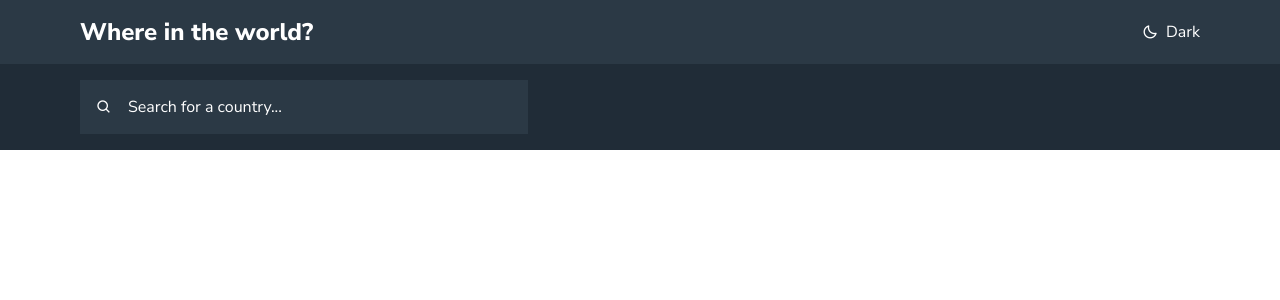
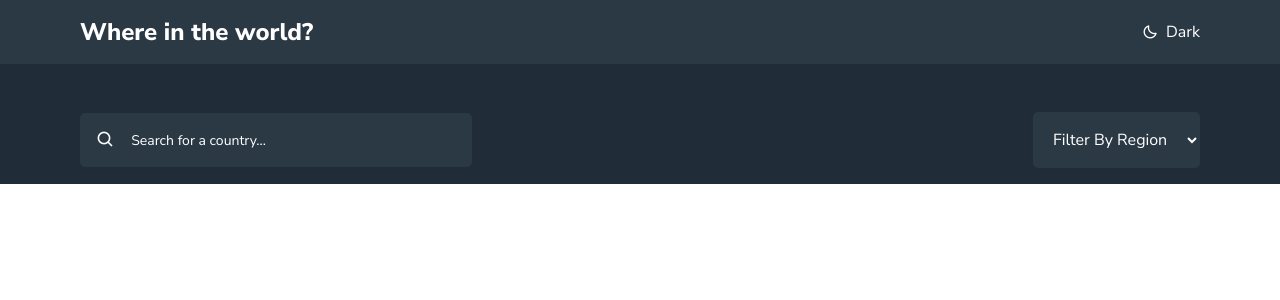
Before and after one commit to Vasant-Mestry-11/countries-api-app, a React (Create React App) app: page / in a window 1280 px wide. Shown: the top 300 px of the page. Built offline with nearby package versions, Linux system fonts and the light colour scheme.

Commit message:
:sparkles: :art: Select Component added

```diff
--- a/src/App.css
+++ b/src/App.css
@@ -38,6 +38,8 @@ button,
 select,
 textarea {
   font: inherit;
+  outline: none;
+  border: none;
 }
 
 a {
@@ -59,18 +61,19 @@ h6 {
   overflow-wrap: break-word;
 }
 
-input,
-button {
-  outline: none;
-  border: none;
-}
-
-::placeholder{
+::placeholder {
   color: var(--text);
+  font-size: 0.875rem;
 }
 
 .container {
   /* padding: 0 5rem; */
+}
+
+.inputs{
+  display: flex;
+  align-items: center;
+  justify-content: space-between;
 }
 
 .input-wrapper {
@@ -79,11 +82,12 @@ button {
   gap: 1rem;
   background-color: var(--light-background);
   padding: 1rem;
-  width: 40%;
+  width: 35%;
+  border-radius: 5px;
 }
 
 .search-icon {
-  font-size: 3rem;
+  font-size: 1.2rem;
   color: var(--text);
 }
 
--- a/src/App.js
+++ b/src/App.js
@@ -2,13 +2,19 @@ import { useState } from "react";
 import "./App.css";
 import Main from "./components/Main/Main";
 import Navbar from "./components/Navbar/Navbar";
-import { SEARCH_PLACEHOLDER } from "./constants/global";
+import { FILTER_BY_REGION, REGIONS, SEARCH_PLACEHOLDER } from "./constants/global";
+import Select from "./components/Select/Select";
 
 function App() {
-  const [input, setInput] = useState();
+  const [input, setInput] = useState("");
+  const [filteredRegion, setFilteredRegion] = useState("");
 
   const handleInputChange = (event) => {
     setInput(event.target.value);
+  };
+
+  const handleRegionChange = (event) => {
+    setFilteredRegion(event.target.value);
   };
 
   return (
@@ -18,7 +24,7 @@ function App() {
         <div className="main-content-wrapper">
           <div className="inputs">
             <div className="input-wrapper">
-              <i className="bx bx-search searcgh-icon"></i>
+              <i className="bx bx-search search-icon"></i>
               <input
                 className="input"
                 value={input}
@@ -26,6 +32,12 @@ function App() {
                 placeholder={SEARCH_PLACEHOLDER}
               />
             </div>
+            <Select
+              options={REGIONS}
+              placeholder={FILTER_BY_REGION}
+              selected={filteredRegion}
+              onChange={handleRegionChange}
+            />
           </div>
         </div>
       </Main>
--- a/src/components/Main/Main.css
+++ b/src/components/Main/Main.css
@@ -2,4 +2,5 @@
   background-color: var(--background);
   color: var(--text);
   padding: 1rem 5rem;
+  padding-top: 3rem;
 }
--- /dev/null
+++ b/src/components/Select/Select.css
@@ -0,0 +1,12 @@
+.select{
+  border: none;
+  outline: none;
+  padding: 1rem;
+  border-radius: 5px;
+  background-color: var(--light-background);
+  color: var(--text);
+}
+
+.option{
+  font-size: 1.2rem;
+}
--- /dev/null
+++ b/src/components/Select/Select.js
@@ -0,0 +1,22 @@
+import { FILTER_BY_REGION } from "../../constants/global";
+import "./Select.css";
+
+const Select = ({ options, placeholder, selected, onChange }) => {
+  return (
+    <select
+      value={selected}
+      onChange={onChange}
+      placeholder={placeholder}
+      className="select"
+    >
+      <option style={{ display: "none" }}>{FILTER_BY_REGION}</option>
+      {options.map(({ id, value, label }) => (
+        <option key={id} value={value} className="option">
+          {label}
+        </option>
+      ))}
+    </select>
+  );
+};
+
+export default Select;
--- a/src/constants/global.js
+++ b/src/constants/global.js
@@ -4,3 +4,28 @@ export const DARK_MODE = "Dark";
 export const LIGHT_MODE = "Light";
 
 export const SEARCH_PLACEHOLDER = "Search for a country...";
+
+export const FILTER_BY_REGION = "Filter By Region";
+
+export const REGIONS = [
+  {
+    id: 1,
+    label: "Africa",
+  },
+  {
+    id: 2,
+    label: "America",
+  },
+  {
+    id: 3,
+    label: "Asia",
+  },
+  {
+    id: 4,
+    label: "Europe",
+  },
+  {
+    id: 5,
+    label: "Oceania",
+  },
+];
```
